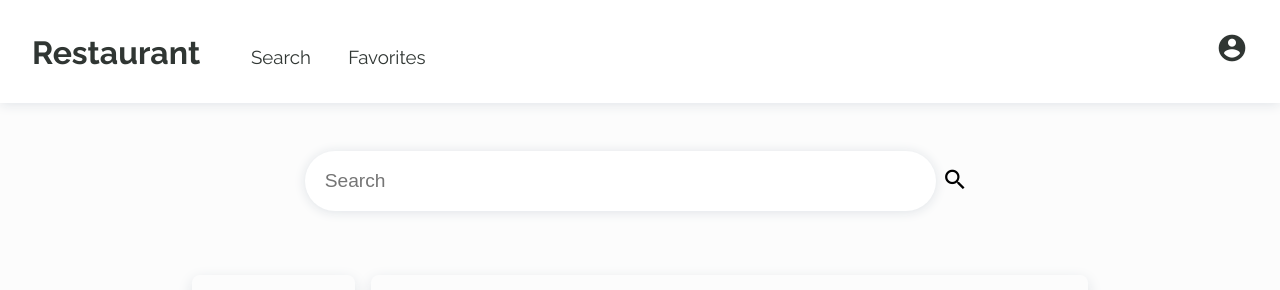
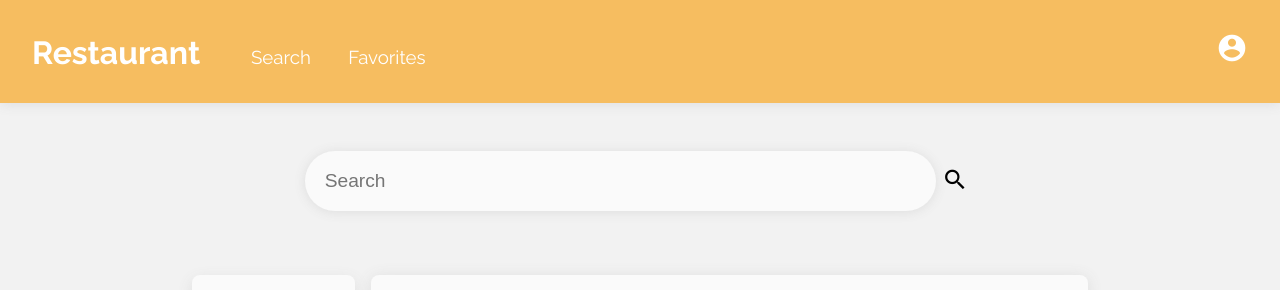
Before and after one commit to jlcrodrigues/ltw-kuru, a PHP site: page /pages/search.php in a window 1280 px wide. Shown: the top 290 px of the page. Run offline with PHP 8.4, Linux system fonts and the light colour scheme.

Commit message:
Refactored color theme

```diff
--- a/src/css/style.css
+++ b/src/css/style.css
@@ -1,9 +1,10 @@
 :root {
     --primary-color: #303633;
-    --secondary-color: #DEE2E6;
-    --accent-color: #1B998B;
-    --bg-color: #fcfcfc;
-    --bg-secondary-color: #fff;
+    --secondary-color: #fff;
+    --accent-color: #F6BD60;
+    --bg-color: #f2f2f2;
+    --bg-secondary-color: #fafafa;
+    --shadow-color: #ddd;
 }
 
 body {
@@ -18,12 +19,12 @@ body {
 /* header */
 
 body > header {
-  background-color: var(--bg-secondary-color);
-  box-shadow: 0px 1px 12px var(--secondary-color);
+  background-color: var(--accent-color);
+  box-shadow: 0px 1px 12px var(--shadow-color);
 }
 
 body > header a {
-  color: var(--primary-color);
+  color: var(--secondary-color);
   text-decoration: none;
   margin: 0;
 }
@@ -49,7 +50,7 @@ input[name=search] {
   background-color: var(--bg-secondary-color);
   width: 50%;
   border: none;
-  box-shadow: 0px 1px 12px var(--secondary-color);
+  box-shadow: 0px 1px 12px var(--shadow-color);
 }
 
 input[name=search]:focus {
@@ -68,7 +69,7 @@ input[name=search]:focus {
 }
 
 .slide-content {
-  box-shadow: 0px 5px 15px var(--secondary-color);
+  box-shadow: 0px 5px 15px var(--shadow-color);
   border-radius: 0.5em;
   background-color: var(--bg-secondary-color);
 }
@@ -113,15 +114,17 @@ body > footer p {
 }
 
 #search-filter {
+  background-color: var(--bg-secondary-color);
   padding: 1em;
-  box-shadow: 0px 5px 15px var(--secondary-color);
+  box-shadow: 0px 5px 15px var(--shadow-color);
   margin-right: 1em;
   border-radius: 0.5em;
 }
 
 .restaurants-search {
+  background-color: var(--bg-secondary-color);
   padding: 0.5em;
-  box-shadow: 0px 5px 15px var(--secondary-color);
+  box-shadow: 0px 2px 15px var(--shadow-color);
   border-radius: 0.5em;
 }
 
```
Also changed, not shown: src/index.php (line endings or trailing spaces).
